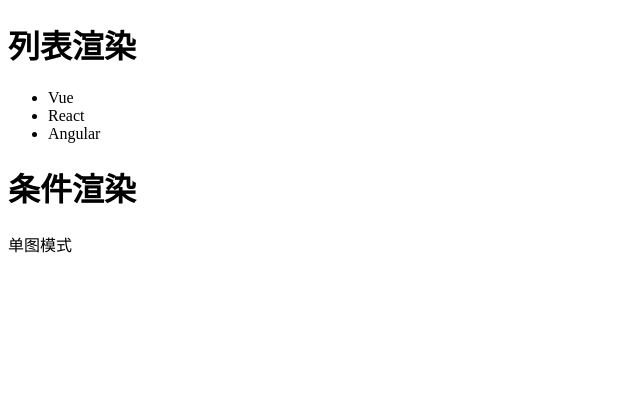
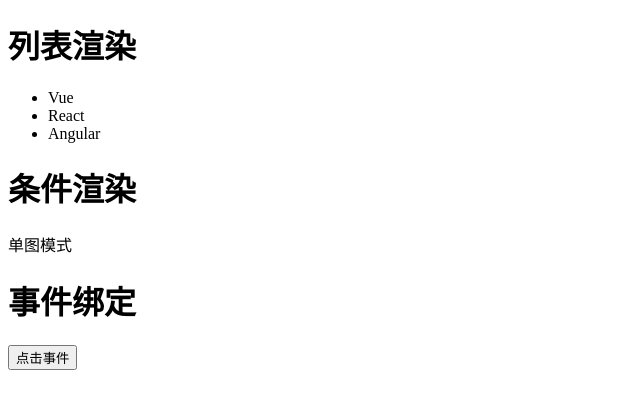
Before and after one commit to mmdxiaoxin/react-basic, a React (Create React App) app: page / in a window 1280 px wide. Shown: the top 408 px of the page, without its empty margins (0-640 px from the left). Built offline with nearby package versions, Linux system fonts and the light colour scheme.

Commit message:
feat: 事件绑定

```diff
--- a/src/App.js
+++ b/src/App.js
@@ -1,11 +1,13 @@
 import ListRenderingStudy from './components/ListRenderingStudy';
 import ConditionRenderingStudy from './components/ConditionalRenderingStudy';
+import EventBinding from './components/EventBinding';
 
 function App() {
     return (
         <div className='App'>
             <ListRenderingStudy />
             <ConditionRenderingStudy />
+            <EventBinding />
         </div>
     );
 }
--- /dev/null
+++ b/src/components/EventBinding.js
@@ -0,0 +1,13 @@
+function EventBinding() {
+    const handleClick = () => {
+        alert('点击事件');
+    };
+    return (
+        <div className='EventBinding'>
+            <h1>事件绑定</h1>
+            <button onClick={handleClick}>点击事件</button>
+        </div>
+    );
+}
+
+export default EventBinding;
```
